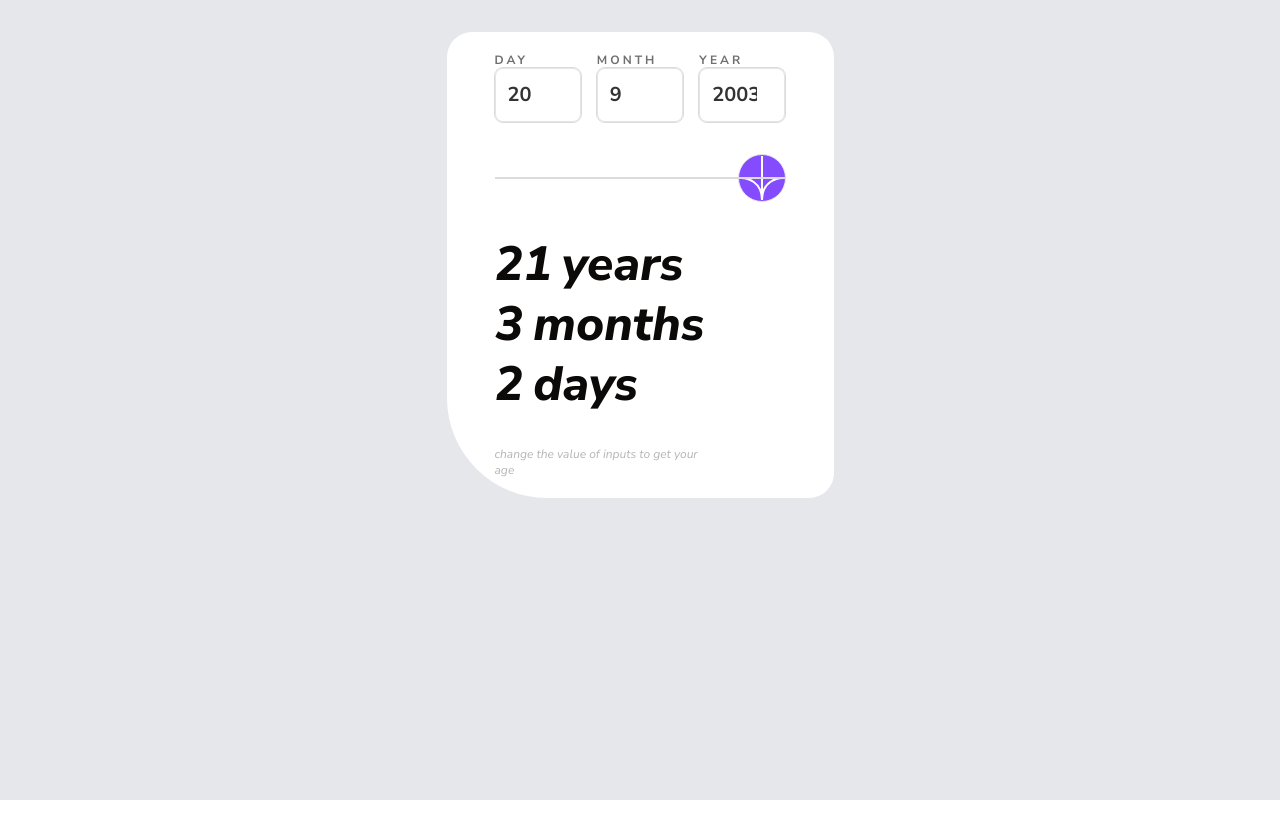
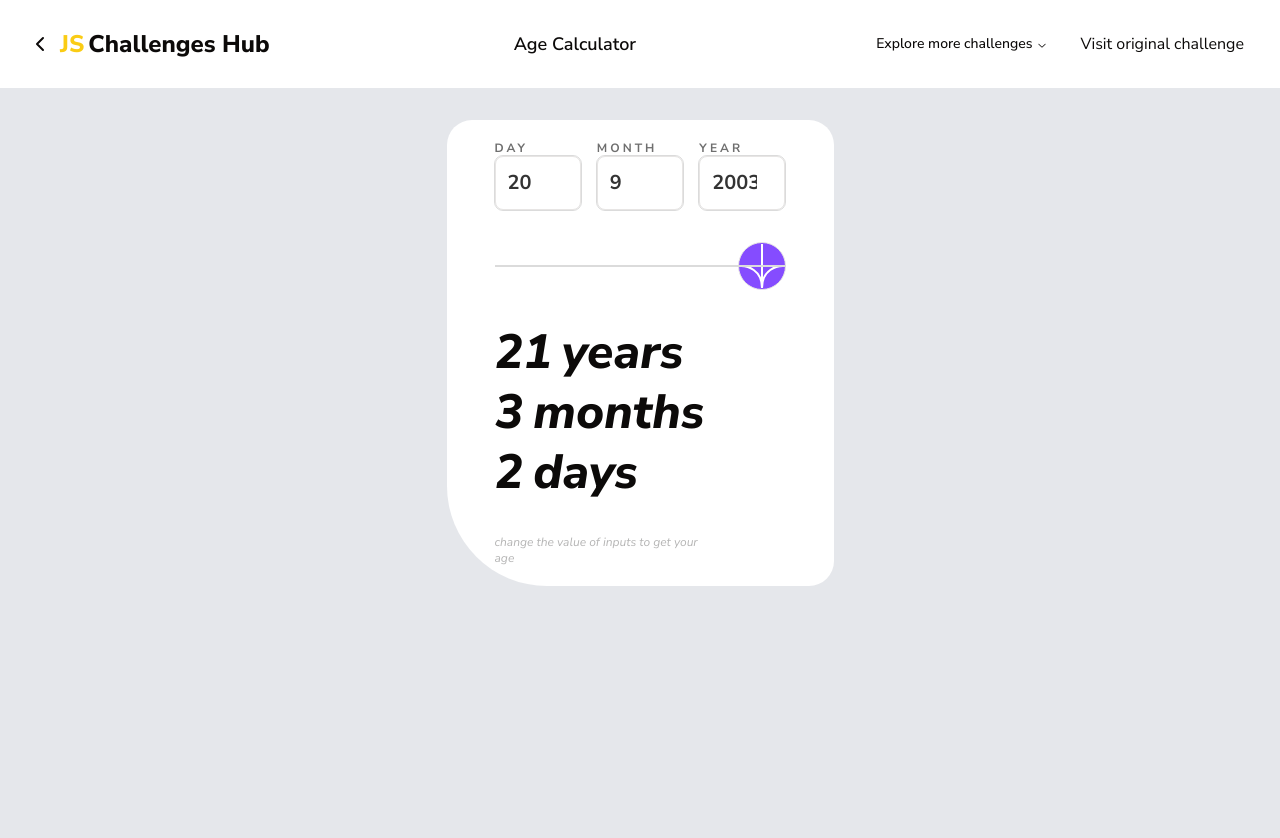
Before and after one commit to mrLuisFer/js-challenges-hub, an Astro site: page /challenge/age-calculator in a window 1280 px wide. Before the commit the page ends 800 px from the top, so only its background shows below. Built offline with nearby package versions, Linux system fonts and the light colour scheme; Astro itself is replaced by a stand-in of ours.

Commit message:
feat: add custom single challenge view with styles and components

```diff
--- /dev/null
+++ b/src/components/challenge/ChallengeHeader.astro
@@ -0,0 +1,30 @@
+---
+import { ChevronLeft } from "lucide-react";
+import PageTitle from "../PageTitle";
+import ChallengeNavigation from "./ChallengeNavigation";
+
+interface Props {
+	challengeName: string;
+}
+
+const { challengeName } = Astro.props;
+
+const formattedChallengeName = challengeName.replace(/-/g, " ");
+---
+
+<header class="py-6 flex items-center justify-between px-6">
+	<a
+		class="p-1 flex items-center gap-2 justify-center hover:bg-neutral-100 rounded-md transition bg-white"
+		href="/"
+		title="Go to home"
+	>
+		<ChevronLeft />
+		<h1 class="font-extrabold text-2xl">
+			<PageTitle />
+		</h1>
+	</a>
+	<p class="text-lg font-semibold ml-4 capitalize">
+		{formattedChallengeName}
+	</p>
+	<ChallengeNavigation challengeName={challengeName} client:only />
+</header>
--- /dev/null
+++ b/src/components/challenge/ChallengeNavigation.tsx
@@ -0,0 +1,50 @@
+import { cn } from "@/lib/utils";
+import {
+	NavigationMenu,
+	NavigationMenuItem,
+	NavigationMenuLink,
+	NavigationMenuList,
+	NavigationMenuTrigger,
+	NavigationMenuContent,
+} from "../ui/navigation-menu";
+import { challengesInitialState } from "@/constants/challenges";
+import ChallengeNavigationItem from "./ChallengeNavigationItem";
+
+export default function ChallengeNavigation({ challengeName }: { challengeName: string }) {
+	const formattedChallengeName = challengeName.replace(/-/g, " ").toLowerCase();
+	const renderedChallenge = challengesInitialState.find(
+		(challenge) => challenge.title?.toLowerCase() === formattedChallengeName
+	);
+
+	return (
+		<NavigationMenu>
+			<NavigationMenuList>
+				<NavigationMenuItem>
+					<NavigationMenuTrigger>Explore more challenges</NavigationMenuTrigger>
+					<NavigationMenuContent>
+						<ul className="grid gap-2 p-2 md:w-[300px] md:grid-cols-2 lg:w-[350px]">
+							{challengesInitialState
+								?.slice(0, 5)
+								.map((challenge) => (
+									<ChallengeNavigationItem key={challenge.title} challenge={challenge} />
+								))}
+							<li className="h-fit rounded-md p-2 text-sm font-semibold hover:bg-neutral-200">
+								<a href="/">Explore more challenges...</a>
+							</li>
+						</ul>
+					</NavigationMenuContent>
+				</NavigationMenuItem>
+				<NavigationMenuItem>
+					<NavigationMenuLink
+						className={cn(
+							"block select-none space-y-1 rounded-md p-3 leading-none no-underline outline-none transition-colors hover:bg-accent hover:text-accent-foreground focus:bg-accent focus:text-accent-foreground"
+						)}
+						href={renderedChallenge?.originUrl}
+					>
+						Visit original challenge
+					</NavigationMenuLink>
+				</NavigationMenuItem>
+			</NavigationMenuList>
+		</NavigationMenu>
+	);
+}
--- /dev/null
+++ b/src/components/challenge/ChallengeNavigationItem.tsx
@@ -0,0 +1,14 @@
+import type { Challenge } from "@/types/Challenge";
+import { Badge } from "../ui/badge";
+
+export default function ChallengeNavigationItem({ challenge }: { challenge: Challenge }) {
+	return (
+		<li key={challenge.title} className="h-fit rounded-md p-2 hover:bg-neutral-200">
+			<a className="h-full w-full" href={challenge.route}>
+				<p className="text-sm font-semibold">{challenge.title}</p>
+				<p className="truncate text-xs">{challenge.description}</p>
+				<Badge>{challenge.level}</Badge>
+			</a>
+		</li>
+	);
+}
--- a/src/constants/challenges.ts
+++ b/src/constants/challenges.ts
@@ -19,6 +19,7 @@ export const challengesInitialState: Challenge[] = [
 		image:
 			"https://res.cloudinary.com/dz209s6jk/image/upload/f_auto,q_auto,w_700/Challenges/jmzygkuazktqtg2akkkx.jpg",
 		route: AllRoutes.ageCalculator,
+		originUrl: "https://www.frontendmentor.io/challenges/age-calculator-app-dF9DFFpj-Q",
 	},
 	{
 		title: "Interactive Comments Section",
@@ -29,6 +30,7 @@ export const challengesInitialState: Challenge[] = [
 		image:
 			"https://res.cloudinary.com/dz209s6jk/image/upload/f_auto,q_auto,w_700/Challenges/v9wskl4mnbt5gbxm4o2r.jpg",
 		route: AllRoutes.interactiveComments,
+		originUrl: "https://www.frontendmentor.io/challenges/interactive-comments-section-iG1RugEG9",
 	},
 	{
 		title: "QR code component",
@@ -39,6 +41,7 @@ export const challengesInitialState: Challenge[] = [
 		route: AllRoutes.qrCard,
 		image:
 			"https://res.cloudinary.com/dz209s6jk/image/upload/f_auto,q_auto,w_700/Challenges/cybxdhr4wewlscvco9dd.jpg",
+		originUrl: "https://www.frontendmentor.io/challenges/qr-code-component-iux_sIO_H",
 	},
 	{
 		title: "Ip Address Tracker",
@@ -49,6 +52,7 @@ export const challengesInitialState: Challenge[] = [
 		route: AllRoutes.ipAddress,
 		image:
 			"https://res.cloudinary.com/dz209s6jk/image/upload/f_auto,q_auto,w_700/Challenges/ld4kxbjoxpqpjenak8w6.jpg",
+		originUrl: "https://www.frontendmentor.io/challenges/ip-address-tracker-I8-0yYAH0",
 	},
 	{
 		title: "REST Countries API with color theme switcher",
@@ -59,6 +63,8 @@ export const challengesInitialState: Challenge[] = [
 		route: AllRoutes.restCountries,
 		image:
 			"https://res.cloudinary.com/dz209s6jk/image/upload/f_auto,q_auto,w_700/Challenges/wirxeocmd6tpnn9c5oqc.jpg",
+		originUrl:
+			"https://www.frontendmentor.io/challenges/rest-countries-api-with-color-theme-switcher-5cacc469fec04111f7b848ca",
 	},
 ];
 
--- a/src/pages/challenge/[slug].astro
+++ b/src/pages/challenge/[slug].astro
@@ -1,12 +1,13 @@
 ---
-import { challengesInitialState } from '@/constants/challenges';
-import { clearChallengeRoute } from '@/utils/clearChallengeRoute';
-import ChallengeRender from '../../components/ChallengeRender';
-import ChallengeLayout from '@/layouts/ChallengeLayout.astro';
+import { challengesInitialState } from "@/constants/challenges";
+import { clearChallengeRoute } from "@/utils/clearChallengeRoute";
+import ChallengeRender from "../../components/challenge/ChallengeRender";
+import ChallengeLayout from "@/layouts/ChallengeLayout.astro";
+import ChallengeHeader from "@/components/challenge/ChallengeHeader.astro";
 
 export function getStaticPaths() {
 	const challengesNames = challengesInitialState.map((challenge) => {
-		const routeParam = clearChallengeRoute(challenge?.route || '');
+		const routeParam = clearChallengeRoute(challenge?.route || "");
 		return {
 			params: {
 				slug: routeParam,
@@ -14,12 +15,13 @@ export function getStaticPaths() {
 		};
 	});
 
-	return challengesNames.filter((challenge) => challenge.params.slug !== '');
+	return challengesNames.filter((challenge) => challenge.params.slug !== "");
 }
 
 const { slug } = Astro.params;
 ---
 
 <ChallengeLayout title={`JSChallenge | ${slug}`}>
+	<ChallengeHeader challengeName={slug} />
 	<ChallengeRender client:only challengeName={slug} />
 </ChallengeLayout>
--- a/src/types/Challenge.ts
+++ b/src/types/Challenge.ts
@@ -8,6 +8,7 @@ export type Challenge = {
 	level: Level;
 	tags: string[];
 	route?: string;
+	originUrl?: string;
 };
 
 export type ChallengeTitles = keyof typeof AllRoutes;
```
Also changed, not shown: src/components/challenge/ChallengeRender.tsx (renamed from src/components/ChallengeRender.tsx).
